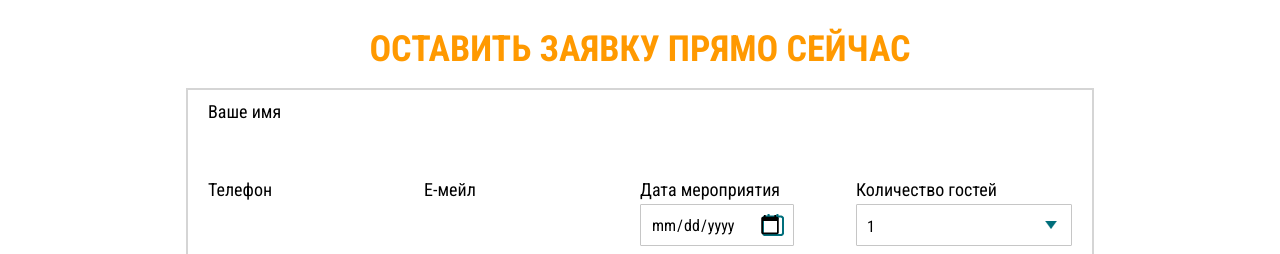
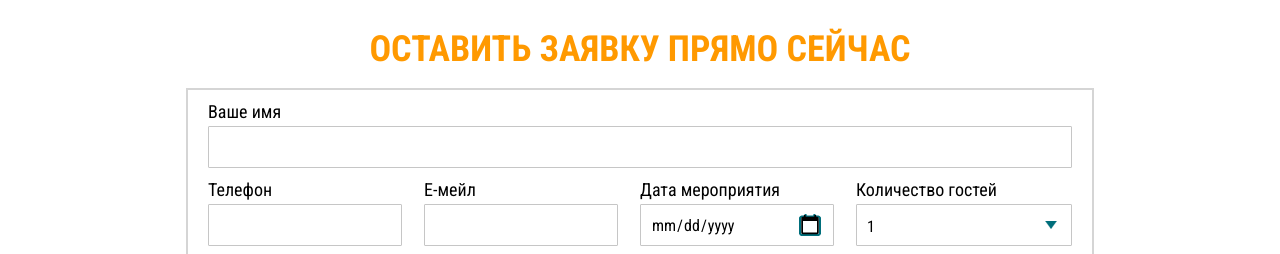
Before and after one commit to Iruska/admiral, a plain HTML site: page index.html in a window 1280 px wide. Shown: the part 5100-5354 px from the top of the page. Drawn offline with Linux system fonts and the light colour scheme.

Commit message:
fix form bug

```diff
--- a/less/components/form.less
+++ b/less/components/form.less
@@ -2,13 +2,13 @@ form *{
 	font-family: 'Roboto Condensed', sans-serif;
 }
 
-input[type="text"], select, textarea, button{
-	width: 100%;
+input, select, textarea, button{
 	border: 0;
 	outline: none;
 }
 
 select{
+	width: 100%;
 	box-shadow: none;
 	background: #fff;
 	border-radius: 0px!important;
@@ -41,6 +41,7 @@ button{ cursor: pointer; }
 }
 
 .custom-input{
+	width: 100%;
 	height: 42px;
 	padding: 10px;
 	font-size: 16px;
@@ -74,6 +75,7 @@ textarea.custom-input{ height: 120px; }
 
 /* Кастомизация поля даты */
 .custom-date{
+	width: 100%;
     background: url(../img/icon-date.png) no-repeat;
     background-position: 93% 50%;
 
```
Also changed, not shown: css/style-dist.css, css/style.css.
